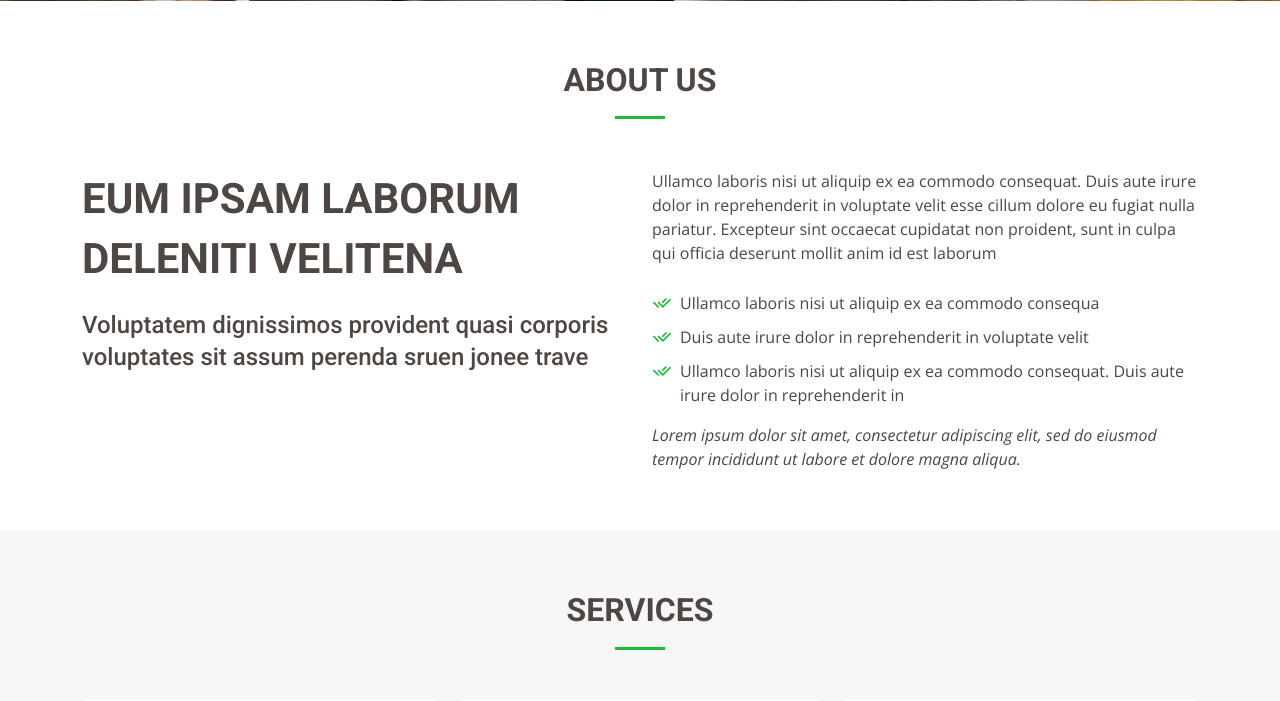
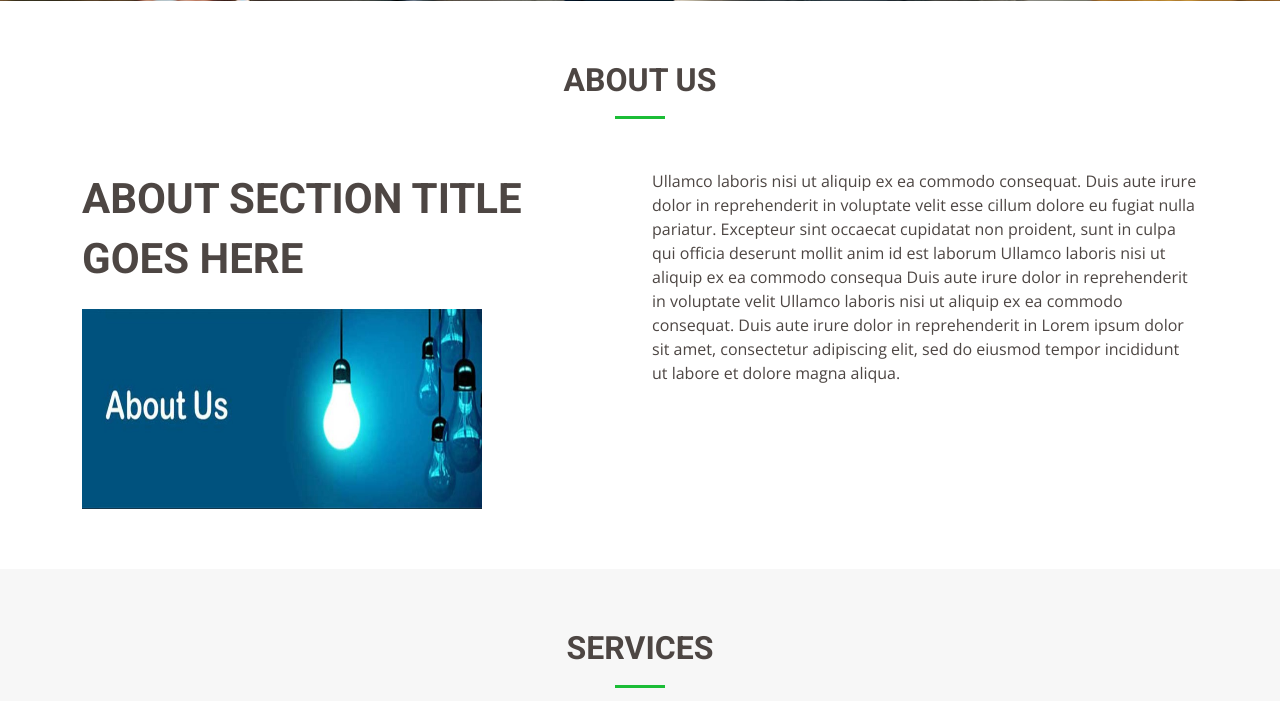
Before and after one commit to Ruman-Hossain/portfolio, a Django app: page / in a window 1280 px wide. Shown: the part 799-1500 px from the top of the page. Run offline with Django 3.2, Linux system fonts and the light colour scheme; data comes from the database, SQL or seed files in the repository; some libraries are stand-ins or nearby versions.

Commit message:
Data show on frontend from db in Django

```diff
--- a/index/urls.py
+++ b/index/urls.py
@@ -5,7 +5,7 @@ from .import views
 
 urlpatterns = [
     path('',views.home, name='home'),
-    path('about/', views.about,name='about'),
-    path('contact/', views.contact,name='contact'),
+    path('aboutus/', views.aboutus,name='about'),
+    path('contactus/', views.contactus,name='contact'),
 
 ]
--- a/index/views.py
+++ b/index/views.py
@@ -1,13 +1,18 @@
 from django.http import HttpResponse
 from django.shortcuts import render
+from .models import about
 
 def home(request):
-    return render(request,'index.html')
+    data=about.objects.all()[0]
+    context={
+        'about':data
+    }
+    return render(request,'index.html',context)
 
-def about(request):
+def aboutus(request):
     return render(request,'about.html')
 
-def contact(request):
+def contactus(request):
     return render(request,'contact.html')
 
 def profile(request):
--- a/templates/index.html
+++ b/templates/index.html
@@ -16,23 +16,12 @@
         </div>
         <div class="row content">
           <div class="col-lg-6" data-aos="fade-right">
-            <h2>Eum ipsam laborum deleniti velitena</h2>
-            <h3>Voluptatem dignissimos provident quasi corporis voluptates sit assum perenda sruen jonee trave</h3>
+            <h2>{{ about.title }}</h2>
+            <img src="{{ about.image.url}}" height="200" width="400"/>
           </div>
           <div class="col-lg-6 pt-4 pt-lg-0" data-aos="fade-left">
             <p>
-              Ullamco laboris nisi ut aliquip ex ea commodo consequat. Duis aute irure dolor in reprehenderit in voluptate
-              velit esse cillum dolore eu fugiat nulla pariatur. Excepteur sint occaecat cupidatat non proident, sunt in
-              culpa qui officia deserunt mollit anim id est laborum
-            </p>
-            <ul>
-              <li><i class="ri-check-double-line"></i> Ullamco laboris nisi ut aliquip ex ea commodo consequa</li>
-              <li><i class="ri-check-double-line"></i> Duis aute irure dolor in reprehenderit in voluptate velit</li>
-              <li><i class="ri-check-double-line"></i> Ullamco laboris nisi ut aliquip ex ea commodo consequat. Duis aute irure dolor in reprehenderit in</li>
-            </ul>
-            <p class="fst-italic">
-              Lorem ipsum dolor sit amet, consectetur adipiscing elit, sed do eiusmod tempor incididunt ut labore et dolore
-              magna aliqua.
+              {{ about.description }}
             </p>
           </div>
         </div>
```
